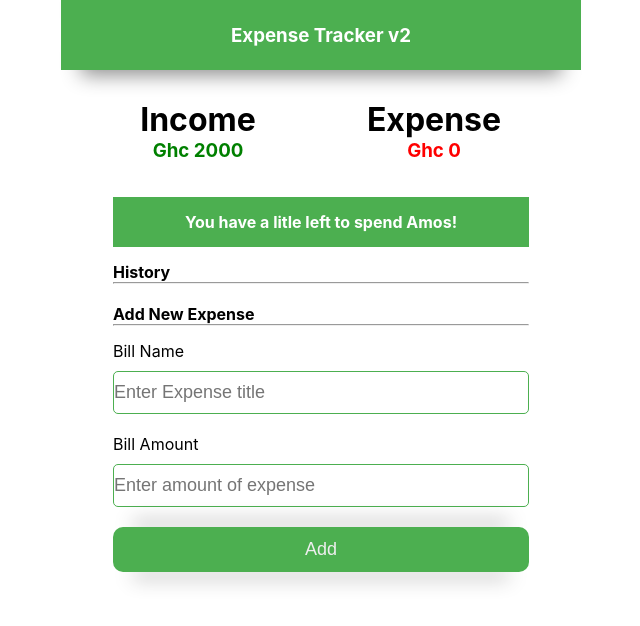
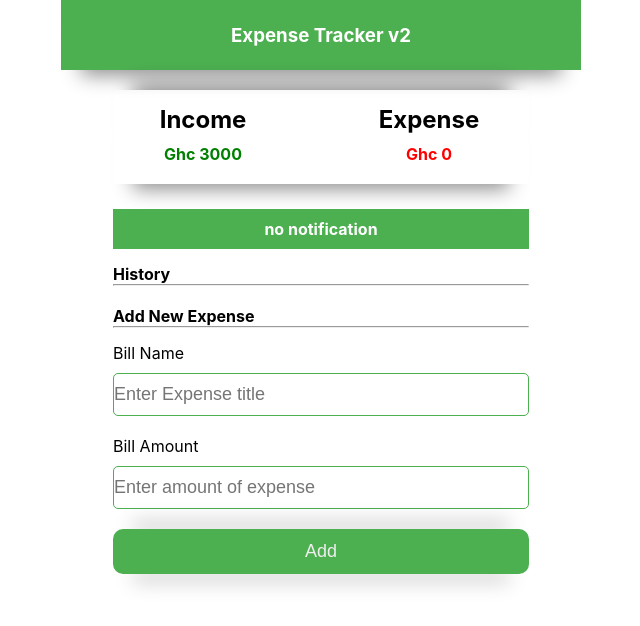
Before and after one commit to Aliko2020/expense-tracker, a React (Create React App) app: page / in a window 1280 px wide. Shown: the top 626 px of the page, without its empty margins (319-959 px from the left). Built offline with nearby package versions, Linux system fonts and the light colour scheme.

Commit message:
notification

```diff
--- a/src/App.css
+++ b/src/App.css
@@ -30,16 +30,23 @@ header{
   width: 80%;
   flex-direction: row;
   justify-content: space-between;
+  box-shadow: 0px -25px 20px -20px rgba(0, 0, 0, 0.45), 0px 25px 20px -20px rgba(0, 0, 0, 0.45);
   /* border: 1px solid #ef0460; */
 }
 
 .expense-container .expense-display {
-  width: 150px;
+  width: 160px;
   text-align:center;
   margin-right: 10px;
+  border-radius: 5px;
+
 }
+.expense-container .expense-display h4{
+  margin: 10px;
+}
+
 .expense-container .expense-display h2{
-  margin: 10px;
+  margin: 5px;
 }
 .expense-container .income-amount{
   color:green;
@@ -114,7 +121,7 @@ input{
 .alert {
   text-align: center;
   width: 80%;
-  padding: 15px;
+  padding: 10px;
   background-color: #4CAF50;; /* Red */
   color: white;
   margin-bottom: 15px;
--- a/src/App.js
+++ b/src/App.js
@@ -8,7 +8,7 @@ import { AddNewExpense } from './components/AddNewExpense';
 function App() {
   // Load initial data from localStorage or use default values
   const initialExpenseData = JSON.parse(localStorage.getItem('expenseData')) || {
-    income: 2000,
+    income: 3000,
     expense: 0
   };
 
--- a/src/components/AddNewExpense.js
+++ b/src/components/AddNewExpense.js
@@ -21,14 +21,14 @@ export const AddNewExpense = ({expenseData, updateExpenseData,addTransaction}) =
 
     // Check if billTitle is empty
     if (formData.billTitle.trim() === "") {
-      console.log("Bill Title cannot be empty");
+      alert("Bill Title cannot be empty");
       return;
     }
 
     // Check if billAmount is empty or not a valid number
     const parsedAmount = parseInt(formData.billAmount, 10);
     if (isNaN(parsedAmount) || parsedAmount <= 0) {
-      alert("Bill Amount must be a valid number greater than 0");
+      alert("Bill Amount must be greater than 0");
       return;
     }
 
--- a/src/components/ExpenseDisplay.js
+++ b/src/components/ExpenseDisplay.js
@@ -7,18 +7,16 @@ export const ExpenseDisplay = ({expenseData}) => {
     <>
     <div className='expense-container'>
         <div className='expense-display'>
-            <h1>Income</h1>
-
-            <h3 className='income-amount'>Ghc {expenseData.income}</h3>
+            <h2>Income</h2>
+            <h4 className='income-amount'>Ghc {expenseData.income}</h4>
         </div>
         <div className='expense-display'>
-            <h1>Expense</h1>
-
-            <h3 className='expense-amount'>Ghc {expenseData.expense}</h3>
+            <h2>Expense</h2>
+            <h4 className='expense-amount'>Ghc {expenseData.expense}</h4>
         </div>
     </div>
     <div className='expense-notification alert '>
-        <h4>You have a litle left to spend Amos!</h4>
+        {expenseData.expense > expenseData.income? <h4>You have spent more than you income!</h4>: <h4>no notification</h4>}
     </div>
     </>
   )
```
